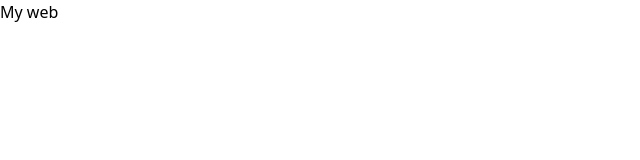
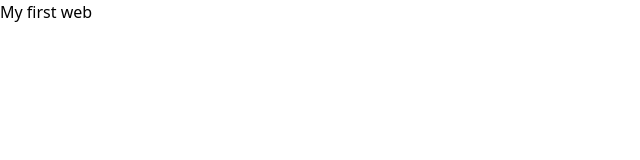
Before and after one commit to cpe-cmu-261207/lab-01-tanhatai159, a plain HTML site: page index.html in a window 1280 px wide. Shown: the full height of the page, 0-640 px from the left. Drawn offline with nearby package versions, Linux system fonts and the light colour scheme.

Commit message:
my first step

```diff
--- a/index.html
+++ b/index.html
@@ -8,7 +8,7 @@
   <link href="https://unpkg.com/tailwindcss@^2/dist/tailwind.min.css" rel="stylesheet">
 </head>
 <body>
-    <p>My web</p>
+    <p>My first web</p>
 
 </body>
 </html>
```
